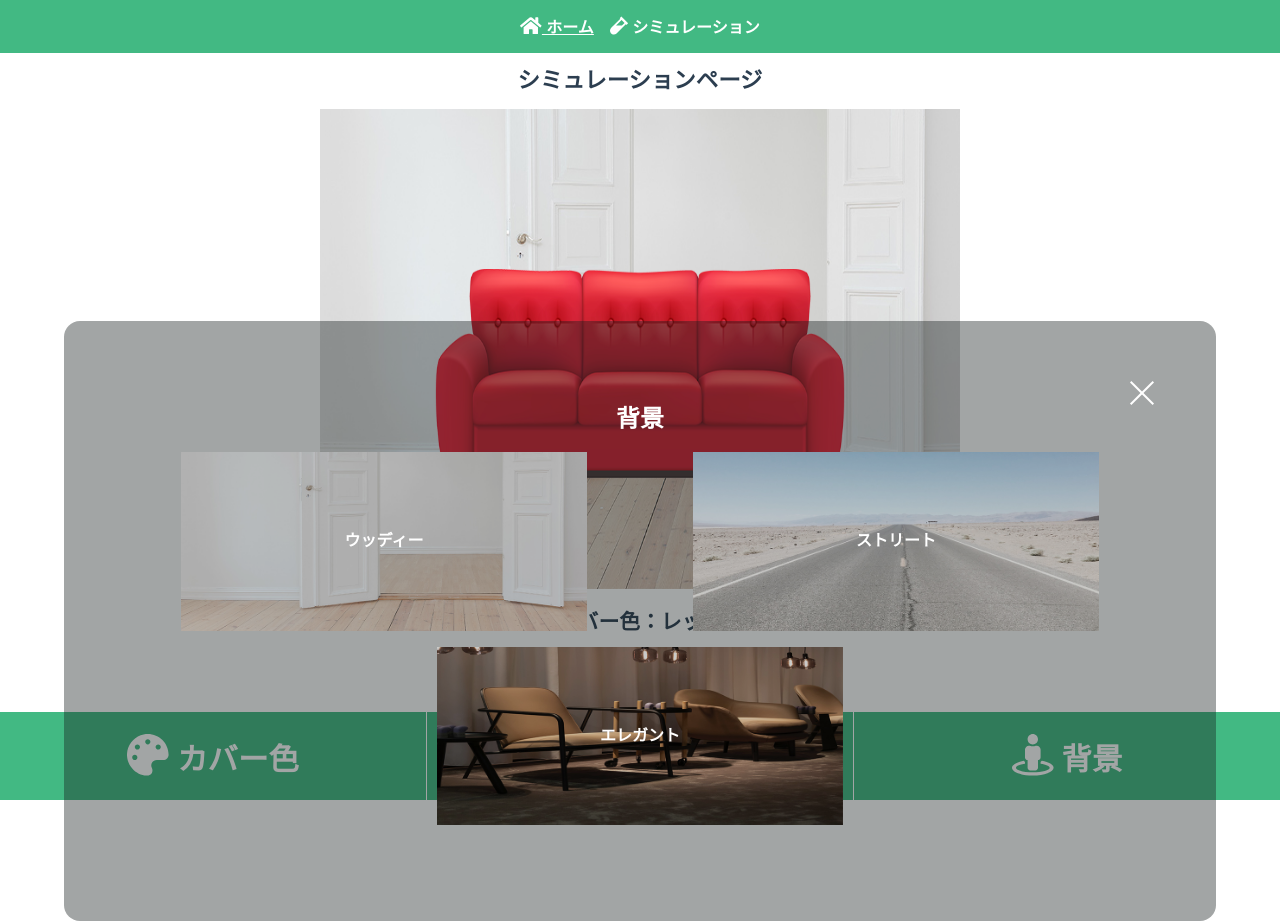
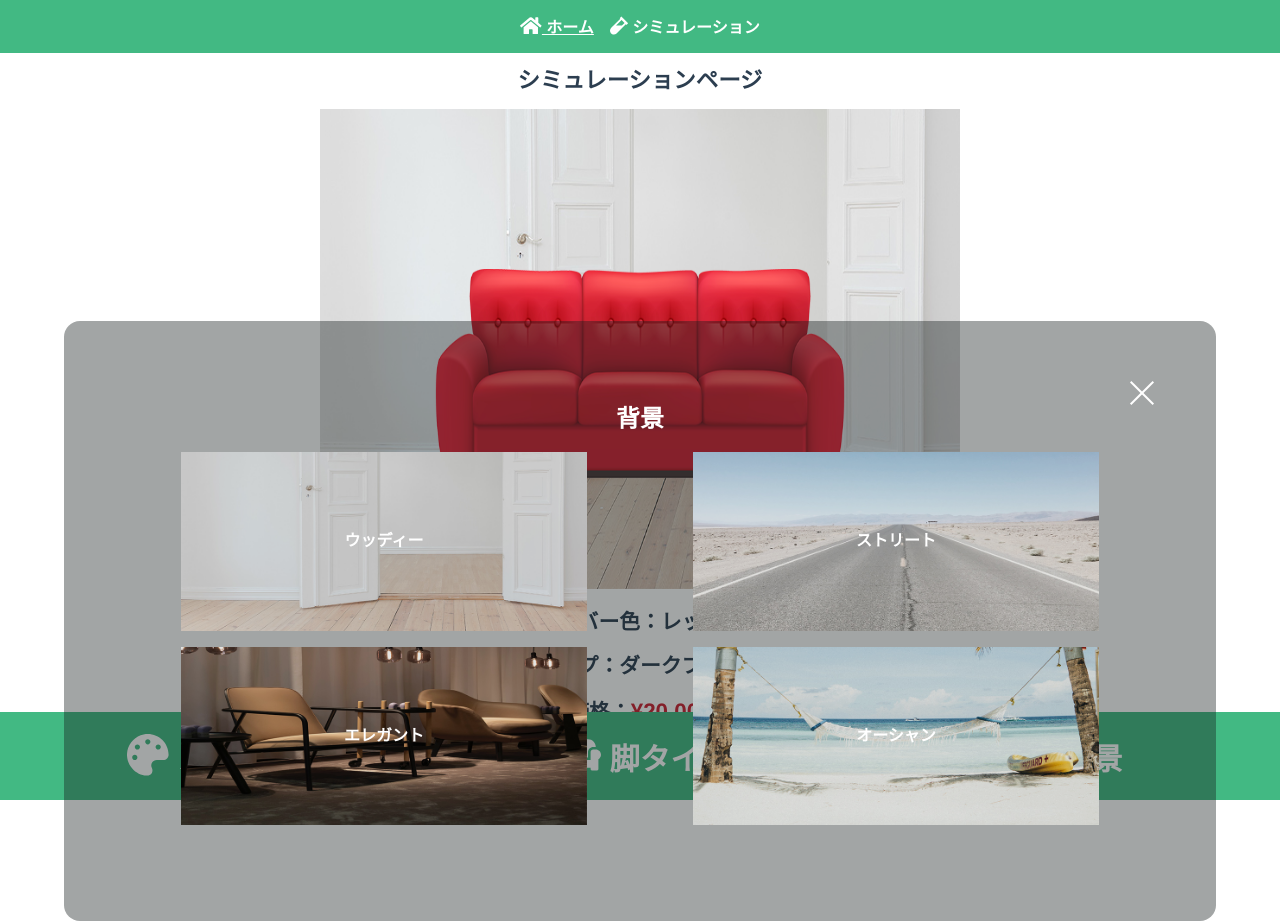
Before and after one commit to Kazuki-tam/sofa_simulation, a Vue app: page /about in a window 1280 px wide. Both pictures are taken after a click on the link "背景". Built offline with nearby package versions, Linux system fonts and the light colour scheme.

Commit message:
Add: Simulation background image

```diff
--- a/src/components/BgOption.vue
+++ b/src/components/BgOption.vue
@@ -6,6 +6,7 @@
           <li v-on:click="bg01Select" class="sm-bg-option_item sm-bg01">ウッディー</li>
           <li v-on:click="bg02Select" class="sm-bg-option_item sm-bg02">ストリート</li>
           <li v-on:click="bg03Select" class="sm-bg-option_item sm-bg03">エレガント</li>
+          <li v-on:click="bg04Select" class="sm-bg-option_item sm-bg04">オーシャン</li>
         </ul>
         <div v-on:click="btnClose" class="sm-btn_close">
           <div class="sm-btn_close_line"></div>
@@ -32,6 +33,9 @@ export default {
     bg03Select: function () {
       this.$parent.bgImg = 'simu_bg03.jpg'
     },
+    bg04Select: function () {
+      this.$parent.bgImg = 'simu_bg04.jpg'
+    },
     btnClose: function () {
       this.$parent.roomActive = false
     }
@@ -41,7 +45,7 @@ export default {
 
 <!-- 背景選択 CSSカプセル化 -->
 <style scoped lang="scss">
-// 共通パーツ シミュレーション開閉
+// シミュレーション開閉
 .sm-btn_close {
   position: absolute;
   top: -2.8rem;
@@ -94,7 +98,7 @@ export default {
     top: 0;
     left: 0;
     background: inherit;
-    filter: brightness(0.8);
+    filter: brightness(0.9);
     z-index: -1;
   }
 }
@@ -107,28 +111,7 @@ export default {
 .sm-bg03 {
   background-image: url('/img/simulation/simu_bg03.jpg');
 }
-.sw-btn_red {
-  background: #CB2131;
-  color: #fff;
-}
-.sw-btn_turquoise {
-  background: #3BBBAF;
-  color: #fff;
-}
-.sw-btn_orange {
-  background: #D75E1B;
-  color: #fff;
-}
-.sw-btn_green {
-  background: #5E9E4F;
-  color: #fff;
-}
-.sw-btn_blue {
-  background: #7B79E4;
-  color: #fff;
-}
-.sw-btn_black{
-  background: #363636;
-  color: #fff;
+.sm-bg04 {
+  background-image: url('/img/simulation/simu_bg04.jpg');
 }
 </style>
```
Also changed, not shown: public/img/simulation/simu_bg04.jpg (added).
